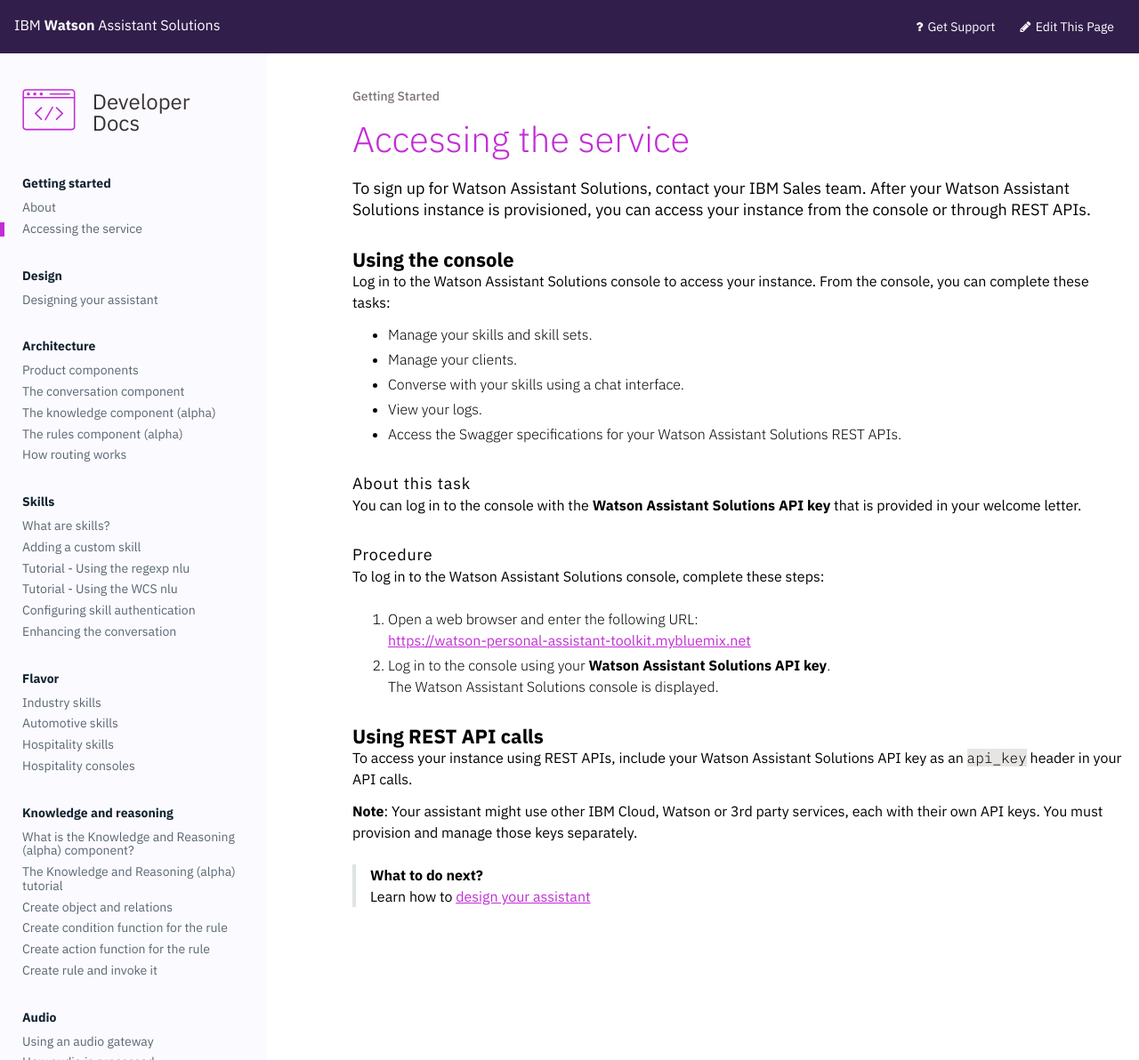
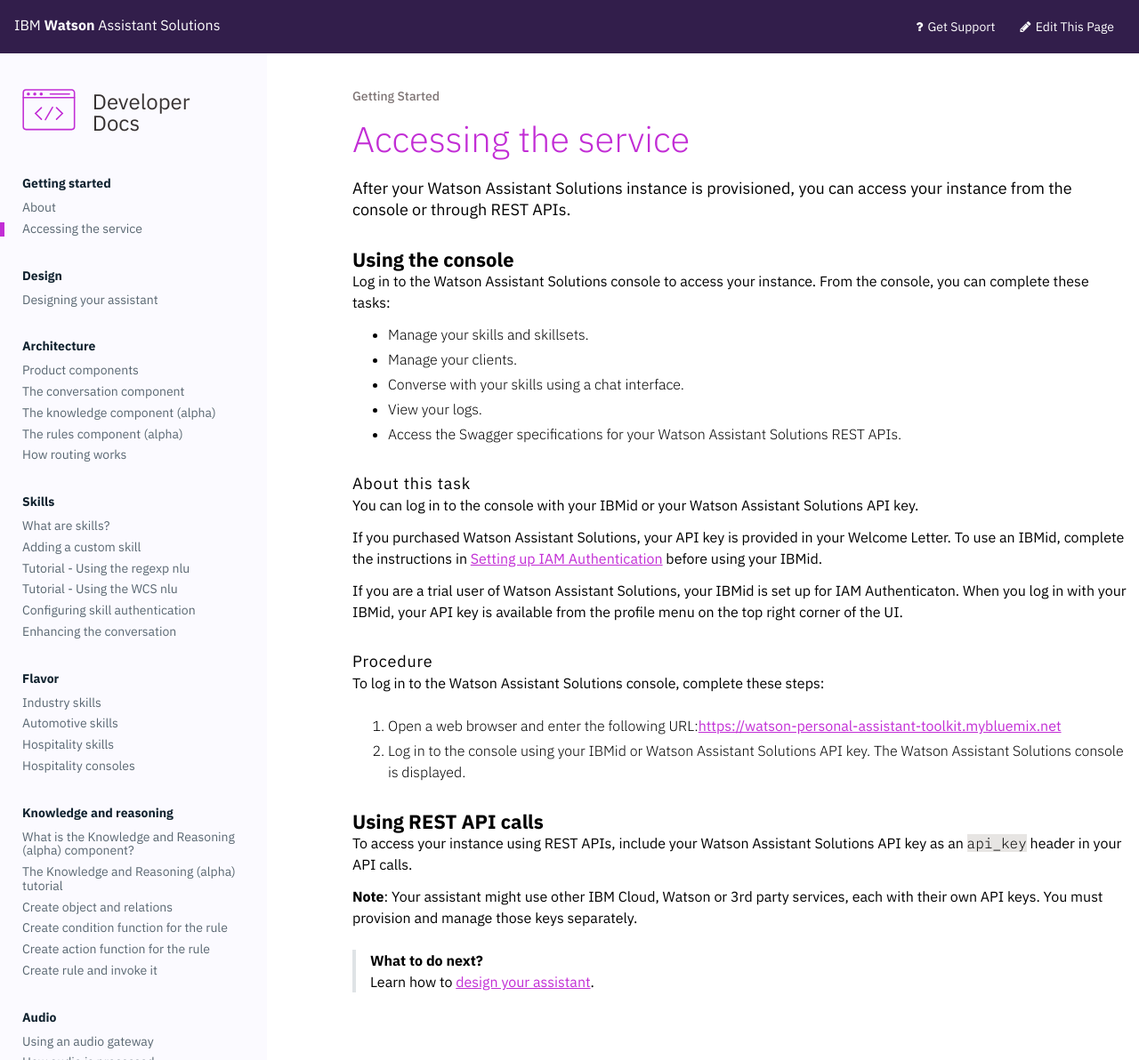
Before and after one commit to Watson-Personal-Assistant/developer, a Jekyll site: the page built from _content/get-started/get-api-key.md, in a window 1280 px wide. Shown: the whole page at 89% size. Built offline with Jekyll 4.4.1, drawn with Linux system fonts in a browser that asks for light colours; some web fonts are replaced.

Commit message:
trial updates

```diff
--- a/_content/get-started/get-api-key.md
+++ b/_content/get-started/get-api-key.md
@@ -2,23 +2,27 @@
 title: Accessing the service
 weight: 20
 ---
-To sign up for Watson Assistant Solutions, contact your IBM Sales team. After your Watson Assistant Solutions instance is provisioned, you can access your instance from the console or through REST APIs.
+After your Watson Assistant Solutions instance is provisioned, you can access your instance from the console or through REST APIs.
 
 ### Using the console
 Log in to the Watson Assistant Solutions console to access your instance.  From the console, you can complete these tasks:
-- Manage your skills and skill sets.
+- Manage your skills and skillsets.
 - Manage your clients.
 - Converse with your skills using a chat interface.
 - View your logs.
-- Access the Swagger specifications for your Watson Assistant Solutions REST APIs.<br>
+- Access the Swagger specifications for your Watson Assistant Solutions REST APIs.
 
 #### About this task
-You can log in to the console with the **Watson Assistant Solutions API key** that is provided in your welcome letter.
+You can log in to the console with your IBMid or your Watson Assistant Solutions API key.
+
+If you purchased Watson Assistant Solutions, your API key is provided in your Welcome Letter.  To use an IBMid, complete the instructions in [Setting up IAM Authentication]({{site.baseurl}}/further-topics/login-with-IMBid) before using your IBMid.
+
+If you are a trial user of Watson Assistant Solutions, your IBMid is set up for IAM Authenticaton.  When you log in with your IBMid, your API key is available from the profile menu on the top right corner of the UI.
 
 #### Procedure
 To log in to the Watson Assistant Solutions console, complete these steps:
-1. Open a web browser and enter the following URL:<br/>[https://watson-personal-assistant-toolkit.mybluemix.net](https://watson-personal-assistant-toolkit.mybluemix.net)
-2. Log in to the console using your **Watson Assistant Solutions API key**.<br/>
+1. Open a web browser and enter the following URL:[https://watson-personal-assistant-toolkit.mybluemix.net](https://watson-personal-assistant-toolkit.mybluemix.net)
+2. Log in to the console using your IBMid or Watson Assistant Solutions API key.
 The Watson Assistant Solutions console is displayed.
 
 ### Using REST API calls
@@ -26,5 +30,6 @@
 
 **Note**: Your assistant might use other IBM Cloud, Watson or 3rd party services, each with their own API keys. You must provision and manage those keys separately.
 
+
 > **What to do next?**<br/>
-Learn how to [design your assistant]({{site.baseurl}}/design/how-to-design-your-assistant)
+Learn how to [design your assistant]({{site.baseurl}}/design/how-to-design-your-assistant).
```
Also changed, not shown: _content/further-topics/login-with-IBMid.md (+3 -0 lines), _content/get-help/learn.md (+4 -3 lines), _content/get-started/get-started.md (+8 -4 lines).
